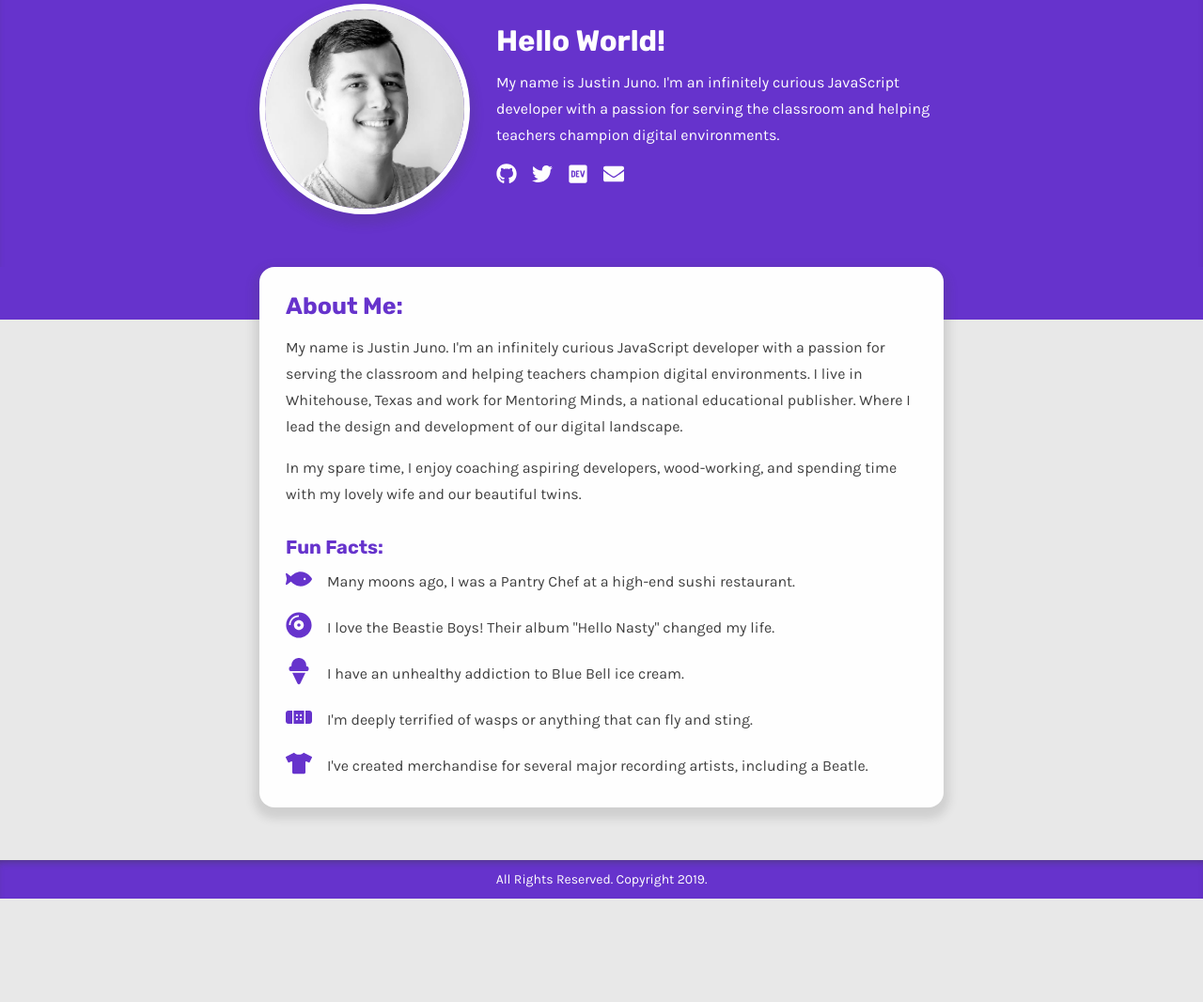
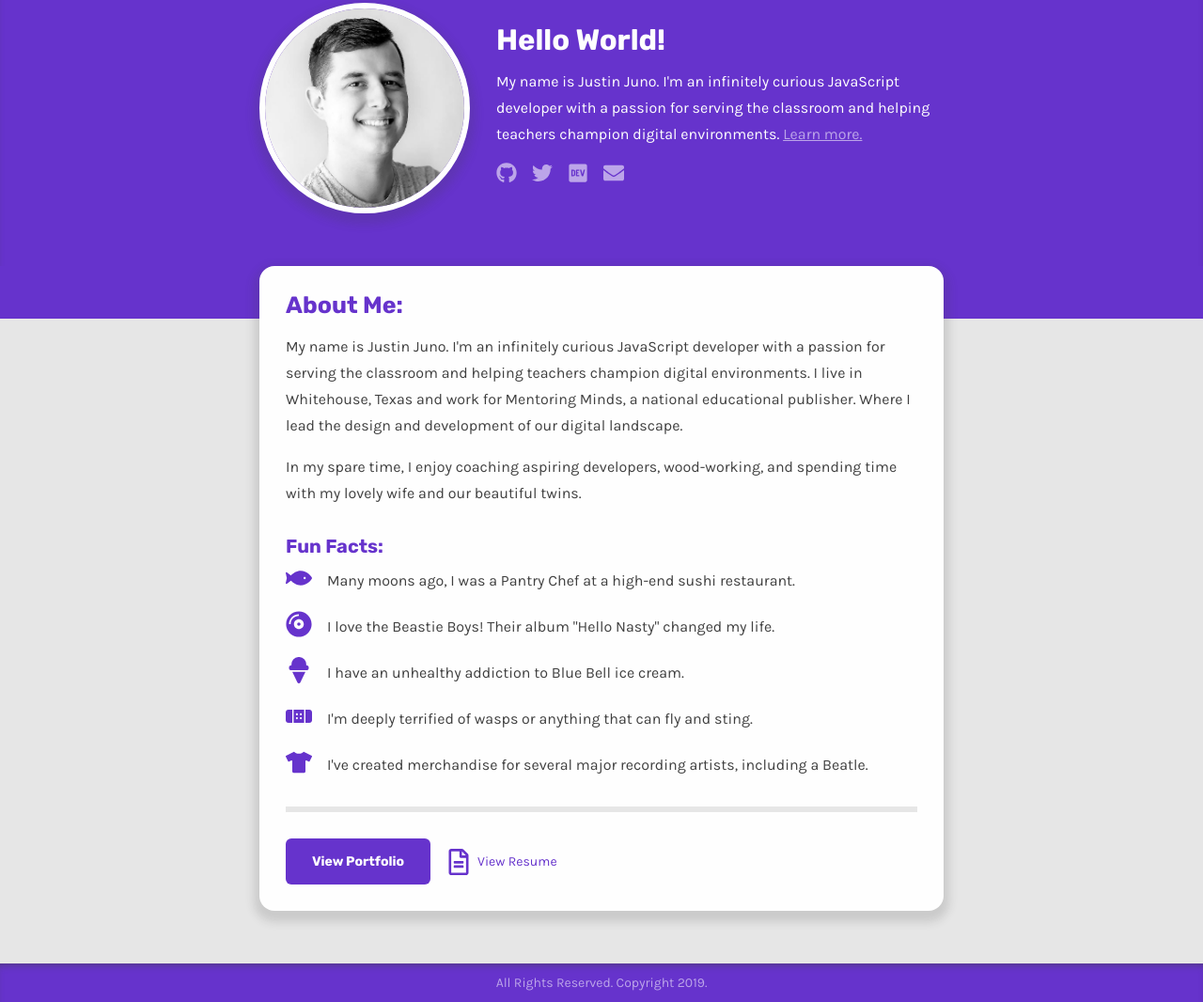
Before and after one commit to jamesdoraiii/portfolio-v3, a Gatsby site: page /about in a window 1280 px wide. Shown: the part 93-1159 px from the top of the page at 94% size. Before the commit the page ends 1049 px from the top, so only its background shows below. Built offline with nearby package versions, Linux system fonts and the light colour scheme; Gatsby itself is replaced by a stand-in of ours.

Commit message:
add links, buttons, and hovers

```diff
--- a/src/components/alert.js
+++ b/src/components/alert.js
@@ -1,10 +1,17 @@
 import React from "react"
+import { Link } from "gatsby"
+import { FaLongArrowAltRight } from "react-icons/fa"
 
 export default function Alert() {
   return (
     <div className="alert">
       <div className="container">
-        <small>Are you hiring? I'm seeking remote opportunities!</small>
+        <Link to="/hire">
+          <small>
+            <span>Are you hiring? I'm seeking remote opportunities!</span>
+            <FaLongArrowAltRight />
+          </small>
+        </Link>
       </div>
     </div>
   )
--- a/src/components/header.js
+++ b/src/components/header.js
@@ -1,5 +1,5 @@
 import React from "react"
-import { useStaticQuery, graphql } from "gatsby"
+import { useStaticQuery, graphql, Link } from "gatsby"
 import Img from "gatsby-image"
 import { FaTwitter, FaGithub, FaDev, FaEnvelope } from "react-icons/fa"
 
@@ -15,20 +15,49 @@ export default function Header() {
           <p>
             My name is Justin Juno. I'm an infinitely curious JavaScript
             developer with a passion for serving the classroom and helping
-            teachers champion digital environments.
+            teachers champion digital environments.{" "}
+            <Link to="/about">Learn more.</Link>
           </p>
           <ul className="header__social">
-            <li>
-              <FaGithub />
+            <li className="grow">
+              <a
+                href="https://github.com/edtechdeveloper"
+                target="_blank"
+                without
+                rel="noopener noreferrer"
+              >
+                <FaGithub />
+              </a>
             </li>
-            <li>
-              <FaTwitter />
+            <li className="grow">
+              <a
+                href="https://twitter.com/edtechdeveloper"
+                target="_blank"
+                without
+                rel="noopener noreferrer"
+              >
+                <FaTwitter />
+              </a>
             </li>
-            <li>
-              <FaDev />
+            <li className="grow">
+              <a
+                href="https://dev.to/edtechdeveloper"
+                target="_blank"
+                without
+                rel="noopener noreferrer"
+              >
+                <FaDev />
+              </a>
             </li>
-            <li>
-              <FaEnvelope />
+            <li className="grow">
+              <a
+                href="mailto:justin@edtechdeveloper.com"
+                target="_blank"
+                without
+                rel="noopener noreferrer"
+              >
+                <FaEnvelope />
+              </a>
             </li>
           </ul>
         </div>
--- /dev/null
+++ b/src/components/page-nav.js
@@ -0,0 +1,26 @@
+import React from "react"
+import { Link } from "gatsby"
+import { FaRegFileAlt } from "react-icons/fa"
+
+export default function PageNav() {
+  return (
+    <ul className="page__nav">
+      <li>
+        <Link to="/">
+          <button>View Portfolio</button>
+        </Link>
+      </li>
+      <li>
+        <a
+          href="https://github.com/edtechdeveloper"
+          target="_blank"
+          without
+          rel="noopener noreferrer"
+        >
+          <FaRegFileAlt />
+          <span>View Resume</span>
+        </a>
+      </li>
+    </ul>
+  )
+}
--- a/src/pages/404.js
+++ b/src/pages/404.js
@@ -1,4 +1,5 @@
 import React from "react"
+import { Link } from "gatsby"
 import Layout from "../components/layout-page"
 import SEO from "../components/seo"
 import yodaIMG from "../images/yoda.gif"
@@ -11,7 +12,10 @@ export default function NotFoundPage() {
         <div className="page__content">
           <h2>404: Page Found Not!</h2>
           <img className="404__image" src={yodaIMG} alt="Page Not Found!" />
-          <p>The page you are looking for has been moved or no longer exist.</p>
+          <p>
+            The page you are looking for has been moved or no longer exist.{" "}
+            <Link to="/">Go back home.</Link>
+          </p>
         </div>
       </div>
     </Layout>
--- a/src/pages/about.js
+++ b/src/pages/about.js
@@ -1,6 +1,7 @@
 import React from "react"
 import Layout from "../components/layout-page"
 import SEO from "../components/seo"
+import PageNav from "../components/page-nav"
 import {
   FaFish,
   FaIceCream,
@@ -64,6 +65,7 @@ export default function AboutPage() {
               including a Beatle.
             </li>
           </ul>
+          <PageNav />
         </div>
       </div>
     </Layout>
--- a/src/pages/hire.js
+++ b/src/pages/hire.js
@@ -1,6 +1,7 @@
 import React from "react"
 import Layout from "../components/layout-page"
 import SEO from "../components/seo"
+import PageNav from "../components/page-nav"
 
 export default function HirePage() {
   return (
@@ -53,6 +54,7 @@ export default function HirePage() {
               Apollo.
             </small>
           </aside>
+          <PageNav />
         </div>
       </div>
     </Layout>
--- a/src/styles/_base.scss
+++ b/src/styles/_base.scss
@@ -2,7 +2,7 @@
 
 /* Variables */
 $white: #fefefe;
-$grey: #e8e8e8;
+$grey: #e6e6e6;
 $black: #404040;
 $primary: #6633cc;
 $width: 728px;
@@ -11,7 +11,7 @@ $lg: 56px;
 $md: 28px;
 $sm: 16px;
 $xs: 6px;
-$shadow: 0px $xs 10px #{$xs} rgba($black, 0.15);
+$shadow: 0px $xs 10px #{$xs} rgba($black, 0.16);
 $inset: inset 0 $xs 10px -#{$xs} rgba($black, 0.75);
 
 /* Wrappers */
@@ -46,6 +46,27 @@ $inset: inset 0 $xs 10px -#{$xs} rgba($black, 0.75);
   box-shadow: $shadow;
   > img {
     margin-bottom: $sm;
+  }
+}
+
+ul.page__nav {
+  display: flex;
+  align-items: center;
+  margin-top: $md;
+  li {
+    margin-left: $sm;
+    &:first-of-type {
+      margin-left: 0;
+    }
+    a {
+      display: flex;
+      align-items: center;
+      font-size: $md;
+      span {
+        font-size: 14px;
+        margin-left: $xs;
+      }
+    }
   }
 }
 
@@ -112,7 +133,36 @@ small {
   font-size: 14px;
 }
 
-/* Other */
+/* Links, Hovers, and Buttons */
+
+a:link,
+a:visited {
+  color: $primary;
+  transition: all 0.15s ease-in-out;
+}
+
+a:active,
+a:hover {
+  color: $black;
+}
+
+.grow {
+  display: inline-block;
+  vertical-align: middle;
+  -webkit-transform: perspective(1px) translateZ(0);
+  transform: perspective(1px) translateZ(0);
+  box-shadow: 0 0 1px rgba(0, 0, 0, 0);
+  -webkit-transition-duration: 0.15s;
+  transition-duration: 0.15s;
+  -webkit-transition-property: transform;
+  transition-property: transform;
+}
+.grow:hover,
+.grow:focus,
+.grow:active {
+  -webkit-transform: scale(1.16);
+  transform: scale(1.16);
+}
 
 button {
   background: $primary;
@@ -123,4 +173,9 @@ button {
   font-family: "Rubik", sans-serif;
   font-weight: 700;
   font-size: 14px;
+  transition: all 0.14s ease-in-out;
+  cursor: pointer;
+  &:hover {
+    background: $black;
+  }
 }
--- a/src/styles/_reset.scss
+++ b/src/styles/_reset.scss
@@ -128,3 +128,6 @@ img {
 * {
   box-sizing: border-box;
 }
+a {
+  text-decoration: none;
+}
--- a/src/styles/app.scss
+++ b/src/styles/app.scss
@@ -2,9 +2,17 @@
 @import "base";
 
 .alert {
-  background: $grey;
+  background: $white;
+  padding: $xs 0;
+  small {
+    display: flex;
+    align-items: center;
+    justify-content: center;
     text-align: center;
-  padding: $xs 0;
+  }
+  span {
+    margin-right: $xs;
+  }
 }
 
 .header {
@@ -22,6 +30,15 @@
   .header__info {
     grid-column: span 2;
     align-self: center;
+    a:link,
+    a:visited {
+      color: lighten($primary, 28%);
+      text-decoration: underline;
+    }
+    a:hover,
+    a:active {
+      color: $white;
+    }
   }
   ul.header__social {
     display: flex;
@@ -41,14 +58,16 @@
   box-shadow: $inset;
   padding: $xs 0;
   text-align: center;
-  color: $white;
+  color: lighten($primary, 28%);
 }
 
 .about {
   p:last-of-type {
     margin-bottom: $md;
   }
-  ul.about__facts li {
+  ul.about__facts {
+    border-bottom: $xs solid $grey;
+    li {
       display: flex;
       align-items: center;
       margin-bottom: $sm;
@@ -58,7 +77,8 @@
         padding-right: $sm;
       }
       &:last-of-type {
-      margin-bottom: 0;
+        margin-bottom: $md;
+      }
     }
   }
 }
@@ -104,18 +124,21 @@
   }
   ul.project__preview {
     display: flex;
+    align-items: center;
     margin-top: $sm;
     li {
-      display: flex;
-      align-items: center;
       margin-left: $sm;
-      font-size: $md;
       &:first-of-type {
         margin-left: 0;
       }
+      a {
+        display: flex;
+        align-items: center;
+        font-size: $md;
         span {
           font-size: 14px;
           margin-left: $xs;
+        }
       }
     }
   }
```
Also changed, not shown: src/components/project.js (+17 -3 lines). Lines whose indentation alone changed are shown as unchanged.
